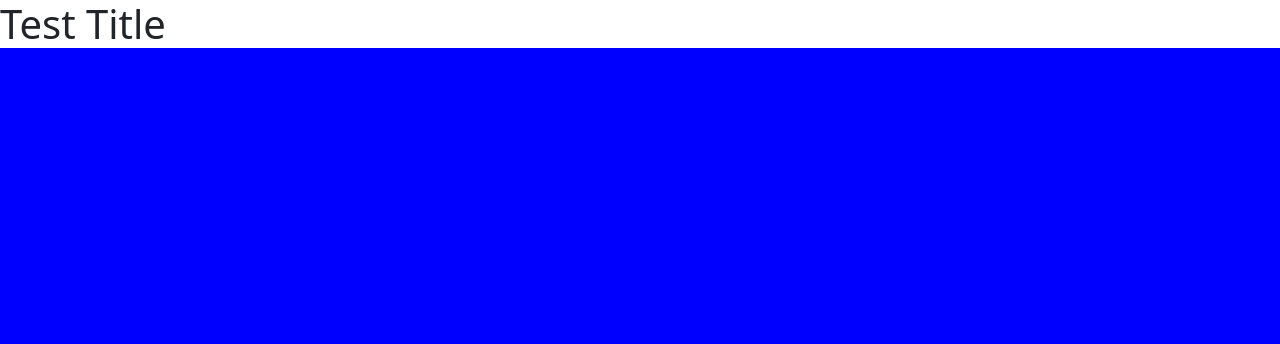
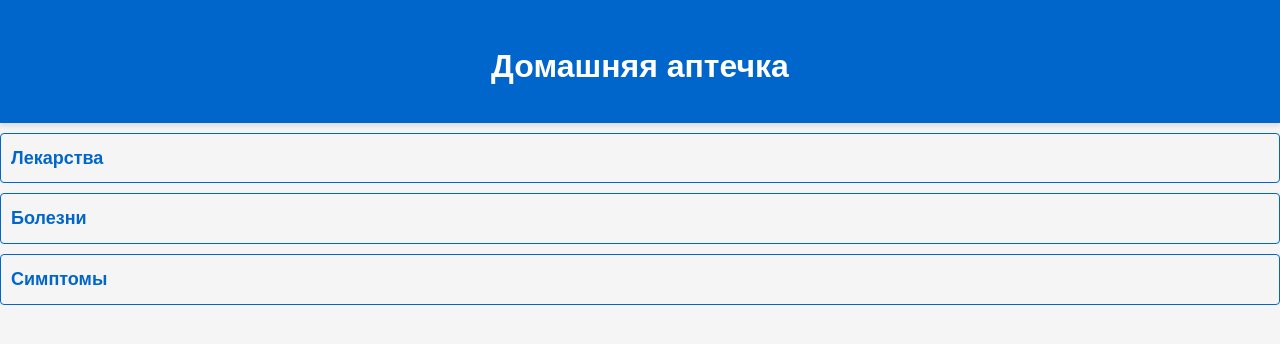
Before and after one commit to LakeRunner/MyPharmacy, a Django app: page / in a window 1280 px wide. Shown: the top 344 px of the page. Run offline with Django 4.2, Linux system fonts and the light colour scheme.

Commit message:
basic interface

```diff
--- a/mysite/main/static/main/css/main.css
+++ b/mysite/main/static/main/css/main.css
@@ -1,7 +1,67 @@
-body {
-    background: blue;
+:root {
+    --primary-color: #0066cc;
+    --secondary-color: #fff;
 }
 
-h1 {
-    background: white;
+body {
+    font-family: 'Arial', sans-serif;
+    line-height: 1.6;
+    background-color: #f5f5f5;
+    color: #333;
+    margin: 0;
+    padding: 0;
 }
+
+header {
+    background-color: var(--primary-color);
+    color: var(--secondary-color);
+    padding: 20px;
+    text-align: center;
+    box-shadow: 0px 3px 5px rgba(0, 0, 0, 0.1);
+}
+
+header h1 {
+    margin-bottom: 10px;
+}
+
+nav {
+    margin-top: 10px;
+    text-align: left;
+}
+
+ul {
+    list-style: none;
+    margin: 0;
+    padding: 0;
+}
+
+nav ul li {
+    margin-bottom: 10px;
+}
+
+nav a {
+    text-decoration: none;
+    color: var(--primary-color);
+    font-weight: bold;
+    font-size: 18px;
+    display: block;
+    padding: 10px;
+    margin-bottom: 10px;
+    border: 1px solid var(--primary-color);
+    border-radius: 4px;
+    transition: background-color 0.3s, color 0.3s;
+}
+
+nav a:hover {
+    text-decoration: underline;
+    background-color: var(--primary-color);
+    color: var(--secondary-color);
+}
+
+h2 {
+    margin-top: 20px;
+}
+
+form {
+    margin-top: 10px;
+}
--- /dev/null
+++ b/mysite/main/templates/main/diseases.html
@@ -0,0 +1,3 @@
+{% extends 'main/layout.html' %}
+{% block content %}
+{% endblock %}
--- a/mysite/main/templates/main/index.html
+++ b/mysite/main/templates/main/index.html
@@ -1,13 +1,10 @@
-<!DOCTYPE html>
-{% load static %}
-<html lang="en">
-<head>
-    <meta charset="UTF-8">
-    <title>Главная страница</title>
-    <link rel="stylesheet" href="https://cdn.jsdelivr.net/npm/bootstrap@5.3.2/dist/css/bootstrap.min.css" integrity="sha384-T3c6CoIi6uLrA9TneNEoa7RxnatzjcDSCmG1MXxSR1GAsXEV/Dwwykc2MPK8M2HN" crossorigin="anonymous">
-    <link rel="stylesheet" href="{% static 'main/css/main.css' %}">
-</head>
-<body>
-    <h1>Test Title</h1>
-</body>
-</html>
+{% extends 'main/layout.html' %}
+{% block content %}
+<nav>
+    <ul>
+        <li><a href="{% url 'medications' %}">Лекарства</a></li>
+        <li><a href="{% url 'diseases' %}">Болезни</a></li>
+        <li><a href="{% url 'symptoms' %}">Симптомы</a></li>
+    </ul>
+</nav>
+{% endblock %}
--- /dev/null
+++ b/mysite/main/templates/main/layout.html
@@ -0,0 +1,18 @@
+<!DOCTYPE html>
+{% load static %}
+<html lang="en">
+<head>
+    <meta charset="UTF-8">
+    <meta http-equiv="X-UA-Compatible" content="IE=edge">
+    <meta name="viewport" content="width=device-width, initial-scale=1.0">
+    <title>{{ title }}</title>
+    <link rel="stylesheet" href="{% static 'main/css/main.css' %}">
+</head>
+<body>
+    <header>
+        <h1>{{ title }}</h1>
+    </header>
+    {% block content%}
+    {% endblock %}
+</body>
+</html>
--- /dev/null
+++ b/mysite/main/templates/main/medications.html
@@ -0,0 +1,3 @@
+{% extends 'main/layout.html' %}
+{% block content %}
+{% endblock %}
--- /dev/null
+++ b/mysite/main/templates/main/symptoms.html
@@ -0,0 +1,3 @@
+{% extends 'main/layout.html' %}
+{% block content %}
+{% endblock %}
--- a/mysite/main/urls.py
+++ b/mysite/main/urls.py
@@ -2,5 +2,8 @@ from django.urls import path
 from . import views
 
 urlpatterns = [
-    path('', views.index),
+    path('', views.index, name='main'),
+    path('medications/', views.medications, name='medications'),
+    path('diseases/', views.diseases, name='diseases'),
+    path('symptoms/', views.symptoms, name='symptoms')
 ]
--- a/mysite/main/views.py
+++ b/mysite/main/views.py
@@ -2,4 +2,28 @@ from django.shortcuts import render
 
 
 def index(request):
-    return render(request, 'main/index.html')
+    data = {
+        'title': 'Домашняя аптечка'
+    }
+    return render(request, 'main/index.html', data)
+
+
+def medications(request):
+    data = {
+        'title': 'Лекарства'
+    }
+    return render(request, 'main/medications.html', data)
+
+
+def diseases(request):
+    data = {
+        'title': 'Болезни'
+    }
+    return render(request, 'main/diseases.html', data)
+
+
+def symptoms(request):
+    data = {
+        'title': 'Симптомы'
+    }
+    return render(request, 'main/symptoms.html', data)
--- a/mysite/mysite/urls.py
+++ b/mysite/mysite/urls.py
@@ -21,5 +21,8 @@ from django.conf.urls.static import static
 
 urlpatterns = [
     path('admin/', admin.site.urls),
-    path('', include('main.urls'))
+    path('', include('main.urls')),
+    path('medications/', include('main.urls')),
+    path('diseases/', include('main.urls')),
+    path('symptoms/', include('main.urls'))
 ] + static(settings.STATIC_URL, document_root=settings.STATIC_ROOT)
```
